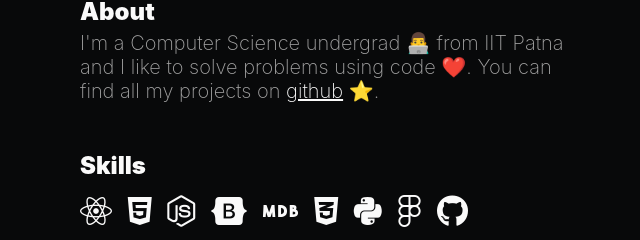
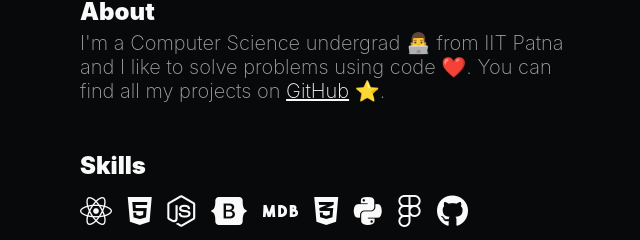
Before and after one commit to ayushanandhd/ayushanandhd.github.io, a plain HTML site: page index.html in a window 1280 px wide. Shown: the part 193-433 px from the top of the page, 310-950 px from the left. Drawn offline with Linux system fonts and the light colour scheme.

Commit message:
Update index.html

```diff
--- a/index.html
+++ b/index.html
@@ -23,7 +23,7 @@
         <!-- about section  -->
         <div class="about section">
             <span class="title">About</span>
-            <span class="about">I'm a Computer Science undergrad 👨‍💻 from IIT Patna and I like to solve problems using code ❤️. You can find all my projects on <a target="_blank" href="https://github.com/ayushanandhd">github</a> ⭐. </span>
+            <span class="about">I'm a Computer Science undergrad 👨‍💻 from IIT Patna and I like to solve problems using code ❤️. You can find all my projects on <a target="_blank" href="https://github.com/ayushanandhd">GitHub</a> ⭐. </span>
         </div>
 
         <!-- skills section  -->
```
